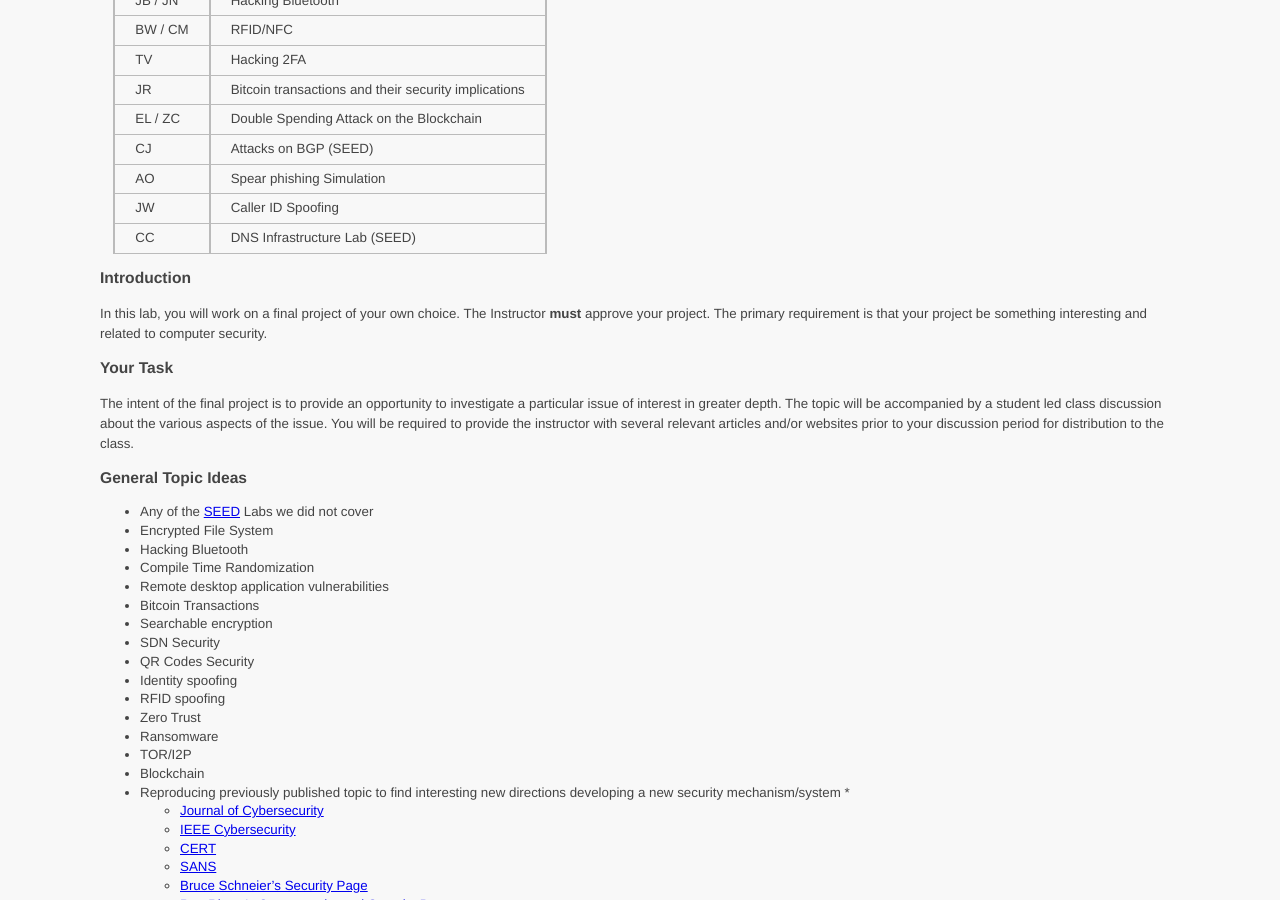
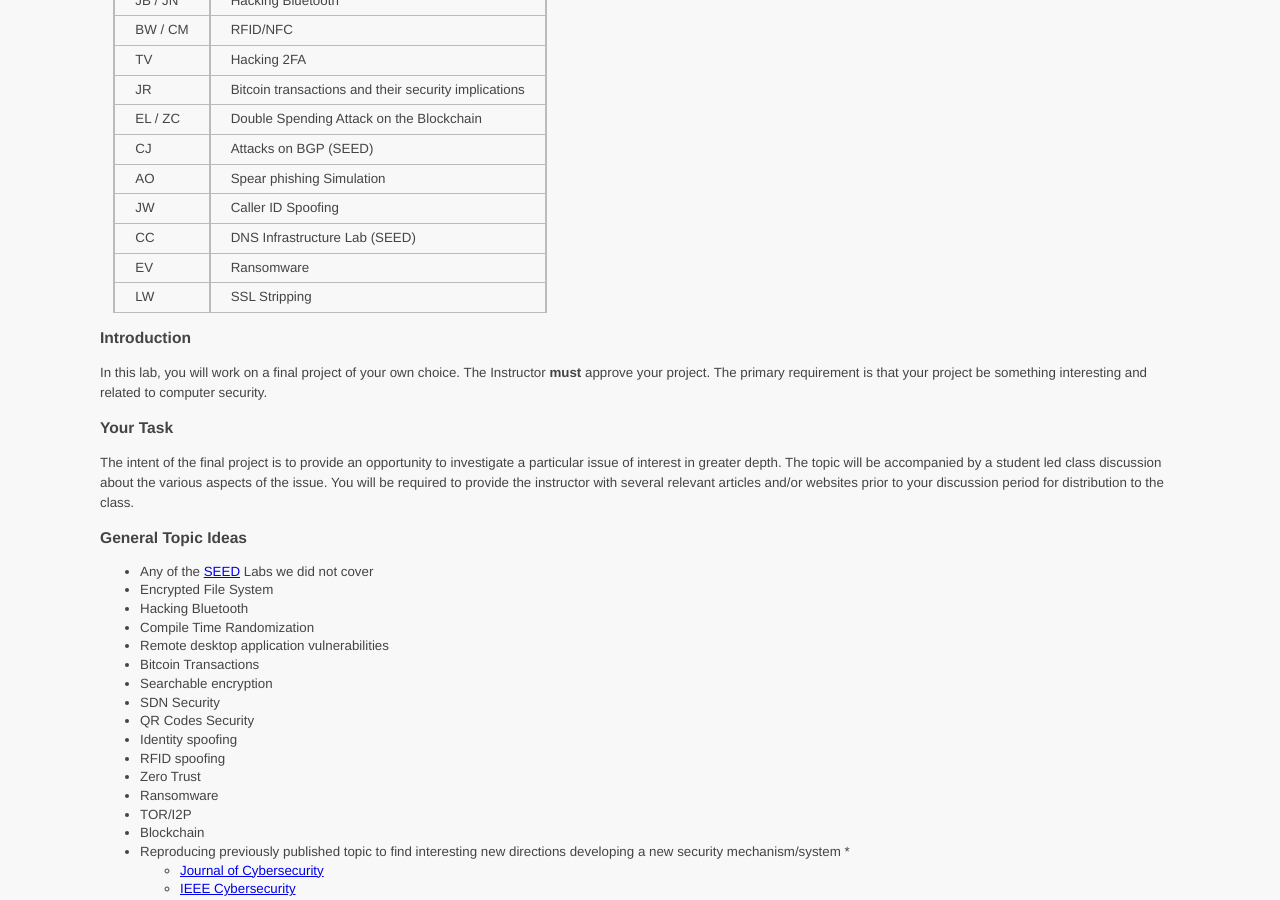
Before and after one commit to ycpcs/cs335-spring2025, a Jekyll site: the page built from assignments/project.md, in a window 1280 px wide and 900 px high, scrolled down 361 px. Built offline with Jekyll 4.4.1, drawn with Linux system fonts in a browser that asks for light colours.

Commit message:
update project

```diff
--- a/assignments/project.md
+++ b/assignments/project.md
@@ -26,6 +26,8 @@ Presentations:
 | AO      | Spear phishing Simulation                            |
 | JW      | Caller ID Spoofing                                   |
 | CC      | DNS Infrastructure Lab (SEED)                        |
+| EV      | Ransomware                                           |
+| LW      | SSL Stripping                                        |
 
 ### Introduction
 
```
Also changed, not shown: index.md (+1 -0 lines).
